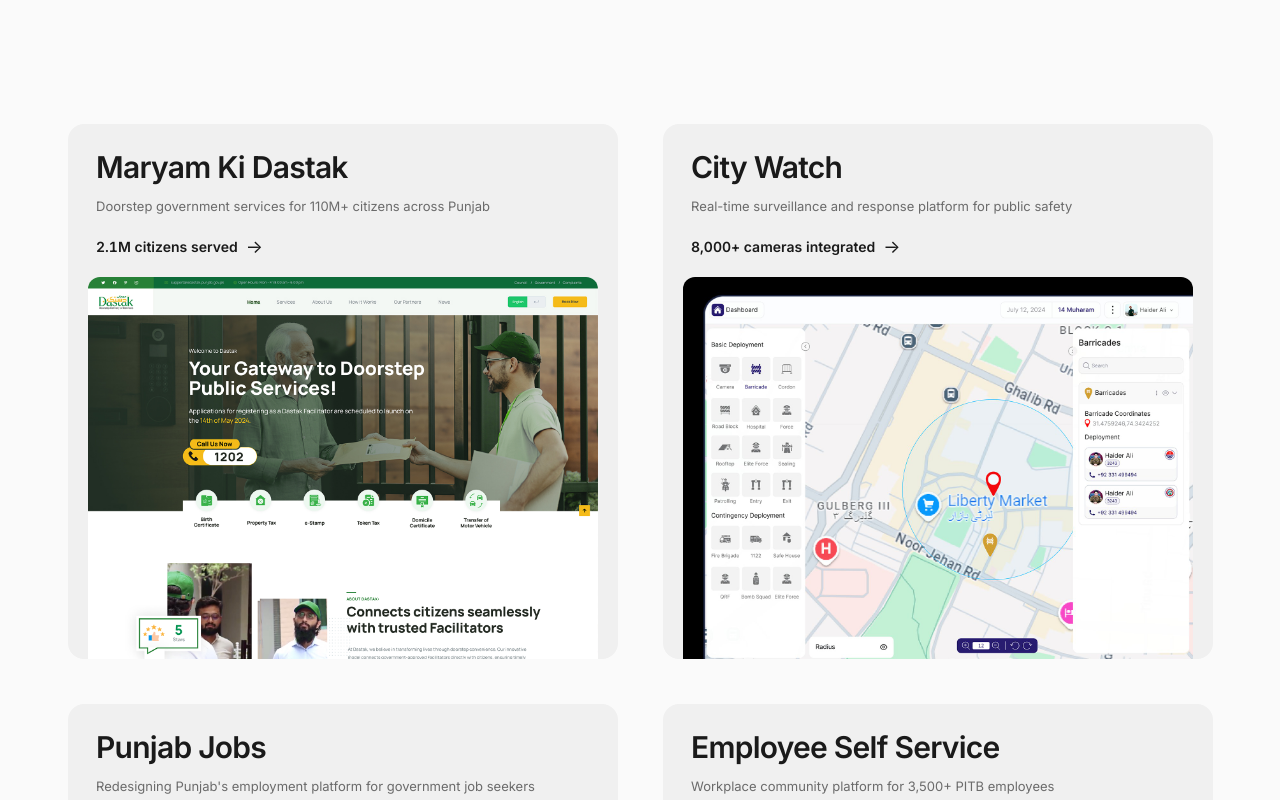
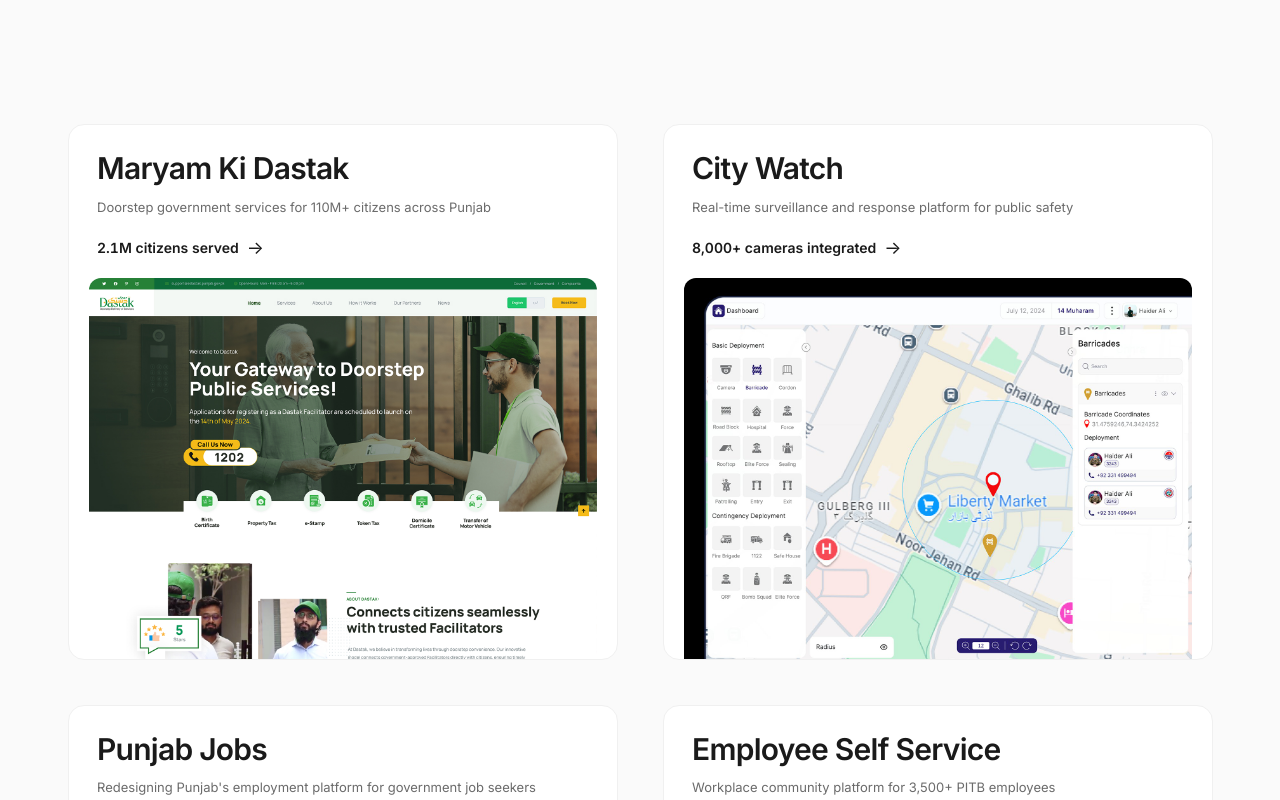
Before and after one commit to uxbyarsalan/portfolio_v2, a Next.js app: page /v2 in a window 1280 px wide. Shown: the part 660-1460 px from the top of the page. Built offline with nearby package versions, Linux system fonts and the light colour scheme.

Commit message:
Updated v2 home page

```diff
--- a/app/v2/page.js
+++ b/app/v2/page.js
@@ -61,7 +61,7 @@ export default function Home() {
               const v2Project = { ...p, image: p.v2Image ?? p.image };
               return (
                 <AnimateIn key={p.slug} delay={i * 0.06}>
-                  <ProjectCard project={v2Project} basePath="/v2/work" />
+                  <ProjectCard project={v2Project} basePath="/v2/work" variant="outlined" />
                 </AnimateIn>
               );
             })}
--- a/components/ProjectCard.js
+++ b/components/ProjectCard.js
@@ -1,12 +1,48 @@
 import Link from "next/link";
 import Image from "next/image";
 
-export default function ProjectCard({ project, basePath = "/work", square = false }) {
+/**
+ * ProjectCard
+ *
+ * Props:
+ *   project   — project data object
+ *   basePath  — link base ("/work" for v1, "/v2/work" for v2)
+ *   square    — inner image cutout shape only; outer card always rounded-2xl
+ *   variant   — "default" (v1 behavior) | "outlined" (v2 home: white card, 1px stroke,
+ *               no shadow/lift/zoom on hover; only the arrow still animates)
+ *
+ * Important:
+ *   - Outer card is always rounded-2xl regardless of `square`.
+ *   - The "outlined" variant uses class `proj-card-flat` (instead of `proj-card`)
+ *     so the global `.proj-card:hover .proj-img { transform: scale(1.03) }` rule
+ *     in globals.css does NOT match — that's how the image zoom is suppressed
+ *     for v2 home without touching v1.
+ */
+export default function ProjectCard({
+  project,
+  basePath = "/work",
+  square = false,
+  variant = "default",
+}) {
   const { slug, title, subtitle, stat, statLabel, image } = project;
+  const isOutlined = variant === "outlined";
+
+  // Outer link — class swap is the mechanism that disables the global zoom rule on v2 home
+  const linkClass = `${isOutlined ? "proj-card-flat" : "proj-card"} group block h-full`;
+
+  // Outer card container
+  const cardClass = isOutlined
+    ? // v2 outlined: white card, 1px solid #F0F0F0 stroke, NO hover shadow / lift
+      "rounded-2xl overflow-hidden h-full flex flex-col bg-white border border-solid border-[#F0F0F0]"
+    : // v1 default: original behavior — grey card, hover shadow + lift
+      "rounded-2xl overflow-hidden h-full flex flex-col bg-[var(--color-bg-card)] transition-all duration-500 hover:shadow-xl hover:shadow-black/8 hover:translate-y-[-3px]";
+
+  // Inner cutout background — outlined variant goes white to match the card
+  const cutoutBg = isOutlined ? "bg-white" : "";
 
   return (
-    <Link href={`${basePath}/${slug}`} className="proj-card group block h-full">
-      <div className="rounded-2xl overflow-hidden h-full flex flex-col bg-[var(--color-bg-card)] transition-all duration-500 hover:shadow-xl hover:shadow-black/8 hover:translate-y-[-3px]">
+    <Link href={`${basePath}/${slug}`} className={linkClass}>
+      <div className={cardClass}>
         {/* Text content */}
         <div className="px-6 pt-6 pb-4 md:px-7 md:pt-7 md:pb-4">
           <h3 className="text-2xl md:text-3xl font-semibold tracking-tight leading-[1.05] mb-3 text-[var(--color-text)]">
@@ -20,6 +56,7 @@ export default function ProjectCard({ project, basePath = "/work", square = fals
               <span className="text-[14px] font-semibold stat-number text-[var(--color-text)]">
                 {stat} {statLabel}
               </span>
+              {/* Arrow — the ONE hover transition that survives in the outlined variant */}
               <span className="text-lg text-[var(--color-text)] transition-transform duration-300 group-hover:translate-x-1">
                 &rarr;
               </span>
@@ -31,7 +68,7 @@ export default function ProjectCard({ project, basePath = "/work", square = fals
             `square` prop affects ONLY this inner cutout, never the outer card. */}
         <div className="mx-4 md:mx-5 mt-auto">
           <div
-            className={`relative overflow-hidden ${square ? "rounded-none" : "rounded-t-xl"}`}
+            className={`relative overflow-hidden ${square ? "rounded-none" : "rounded-t-xl"} ${cutoutBg}`}
             style={{ aspectRatio: square ? "1/1" : "4/3" }}
           >
             {image ? (
```
